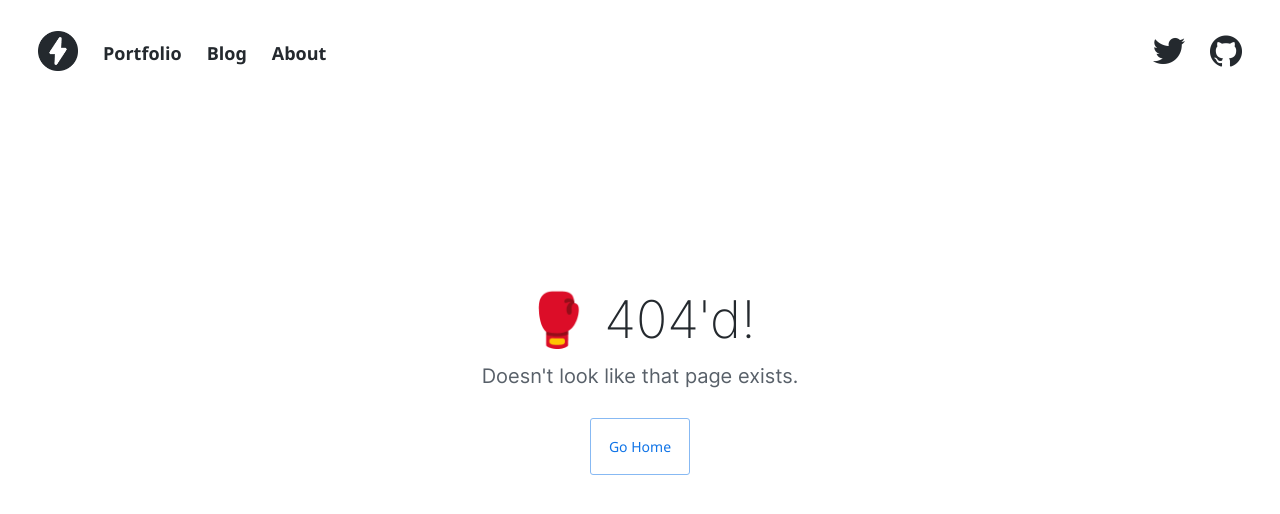
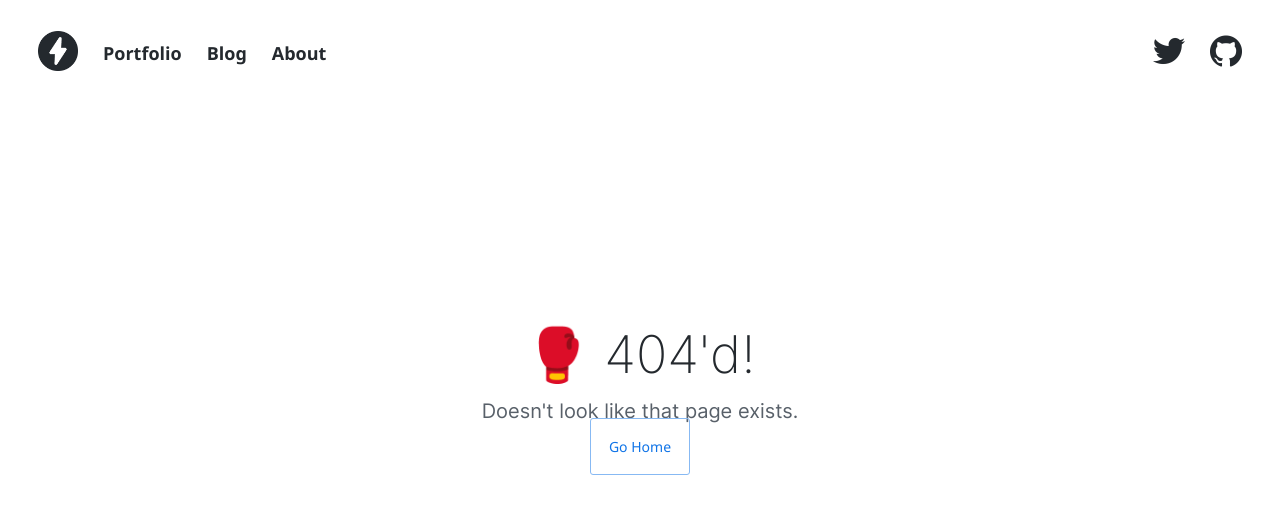
Before and after one commit to StylexTV/stylextv.github.io, a PHP site: page /404.html in a window 1280 px wide. Shown: the top 514 px of the page. Run offline with PHP 8.4, Linux system fonts and the light colour scheme.

Commit message:
Update style_404.css

```diff
--- a/style_404.css
+++ b/style_404.css
@@ -132,14 +132,14 @@ body {
 	font-size: 52px;
 
 	color: #24292e;
-	margin: -35px 0;
+	margin: 0 0;
 }
 .editor-p {
     font-family: Inter-Regular;
 	font-size: 20px;
 
 	color: #586069;
-	margin: 50px 0;
+	margin: 15px 0;
 }
 
 .thin-button {
```
